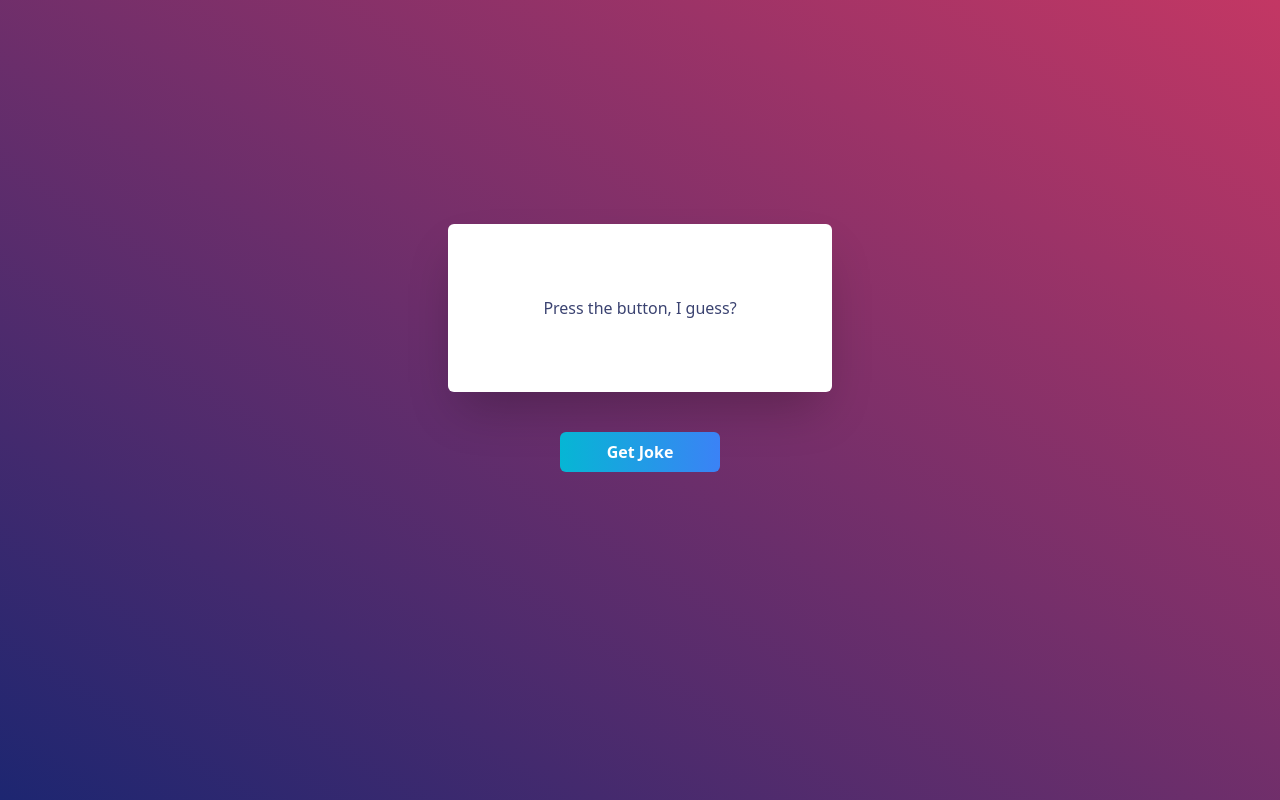
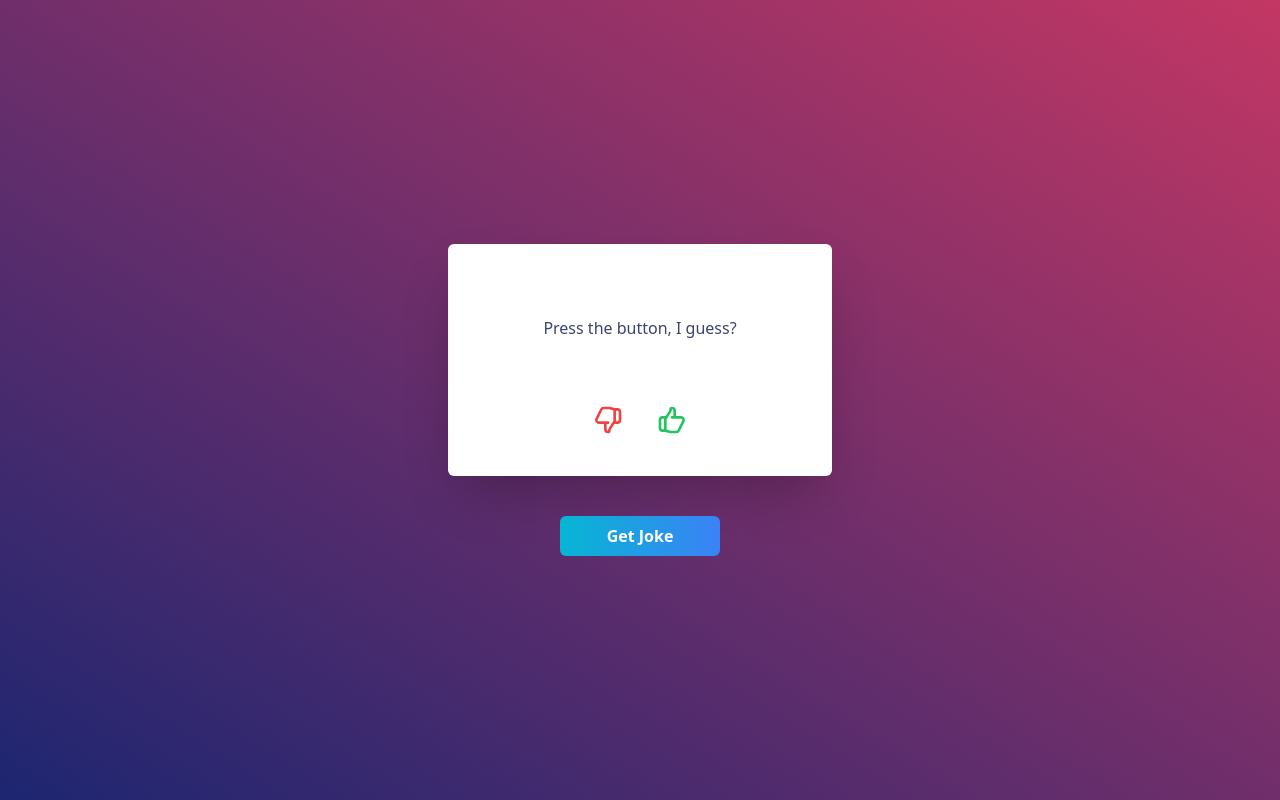
Before and after one commit to aguilanbon/random-joke-app, a React (Create React App) app: page / in a window 1280 px wide. Built offline with nearby package versions, Linux system fonts and the light colour scheme.

Commit message:
thumbs up/down component

```diff
--- a/src/components/Card.jsx
+++ b/src/components/Card.jsx
@@ -1,6 +1,7 @@
 import React from 'react'
+import ThumbButton from './ThumbButton'
 
-function Card({singleJoke, twoPartJoke, isEmpty}) {
+function Card({ singleJoke, twoPartJoke, isEmpty }) {
   return (
     <div className='flex flex-col items-center justify-center bg-custom5 text-custom2 p-10 rounded-md shadow-2xl'>
       {singleJoke && <p>{singleJoke}</p>}
@@ -11,7 +12,8 @@ function Card({singleJoke, twoPartJoke, isEmpty}) {
       </>
       }
 
-        {isEmpty && <p className='mb-8'>Press the button, I guess?</p> }
+      {isEmpty && <p className='mb-8'>Press the button, I guess?</p>}
+      <ThumbButton />
     </div>
   )
 }
--- /dev/null
+++ b/src/components/ThumbButton.jsx
@@ -0,0 +1,16 @@
+import React from 'react'
+
+function ThumbButton() {
+    return (
+        <div className='w-full flex mt-8 justify-center items-center'>
+            <svg xmlns="http://www.w3.org/2000/svg" class="h-8 w-8 text-red-500 cursor-pointer transition-all duration-500 hover:scale-150 hover:border border-red-500 rounded-md hover:text-gray-700 hover:fill-red-500" fill="none" viewBox="0 0 24 24" stroke="currentColor" stroke-width="2">
+                <path stroke-linecap="round" stroke-linejoin="round" d="M10 14H5.236a2 2 0 01-1.789-2.894l3.5-7A2 2 0 018.736 3h4.018a2 2 0 01.485.06l3.76.94m-7 10v5a2 2 0 002 2h.096c.5 0 .905-.405.905-.904 0-.715.211-1.413.608-2.008L17 13V4m-7 10h2m5-10h2a2 2 0 012 2v6a2 2 0 01-2 2h-2.5" />
+            </svg>
+            <svg xmlns="http://www.w3.org/2000/svg" class="h-8 w-8 text-green-500 cursor-pointer transition-all duration-500 hover:scale-150 hover:border border-green-500 rounded-md hover:text-gray-700 hover:fill-green-500 ml-8" fill="none" viewBox="0 0 24 24" stroke="currentColor" stroke-width="2">
+                <path stroke-linecap="round" stroke-linejoin="round" d="M14 10h4.764a2 2 0 011.789 2.894l-3.5 7A2 2 0 0115.263 21h-4.017c-.163 0-.326-.02-.485-.06L7 20m7-10V5a2 2 0 00-2-2h-.095c-.5 0-.905.405-.905.905 0 .714-.211 1.412-.608 2.006L7 11v9m7-10h-2M7 20H5a2 2 0 01-2-2v-6a2 2 0 012-2h2.5" />
+            </svg>
+        </div>
+    )
+}
+
+export default ThumbButton
--- a/src/pages/Home.jsx
+++ b/src/pages/Home.jsx
@@ -28,10 +28,10 @@ function Home() {
     }
 
     return (
-        <div className='flex flex-col items-center h-screen bg-gradient-to-tr from-custom3 to-custom4'>
-            <div className='flex flex-col min-w-96 max-w-2xl mt-56'>
+        <div className='flex flex-col items-center h-screen bg-gradient-to-tr from-custom3 to-custom4 justify-center'>
+            <div className='flex flex-col min-w-96 max-w-2xl'>
                 <Card singleJoke={singleJoke} twoPartJoke={twoPartJoke} isEmpty={isEmpty} />
-                <Button getJoke={getJoke}/>
+                <Button getJoke={getJoke} />
             </div>
         </div>
     )
```
Lines whose indentation alone changed are shown as unchanged.
